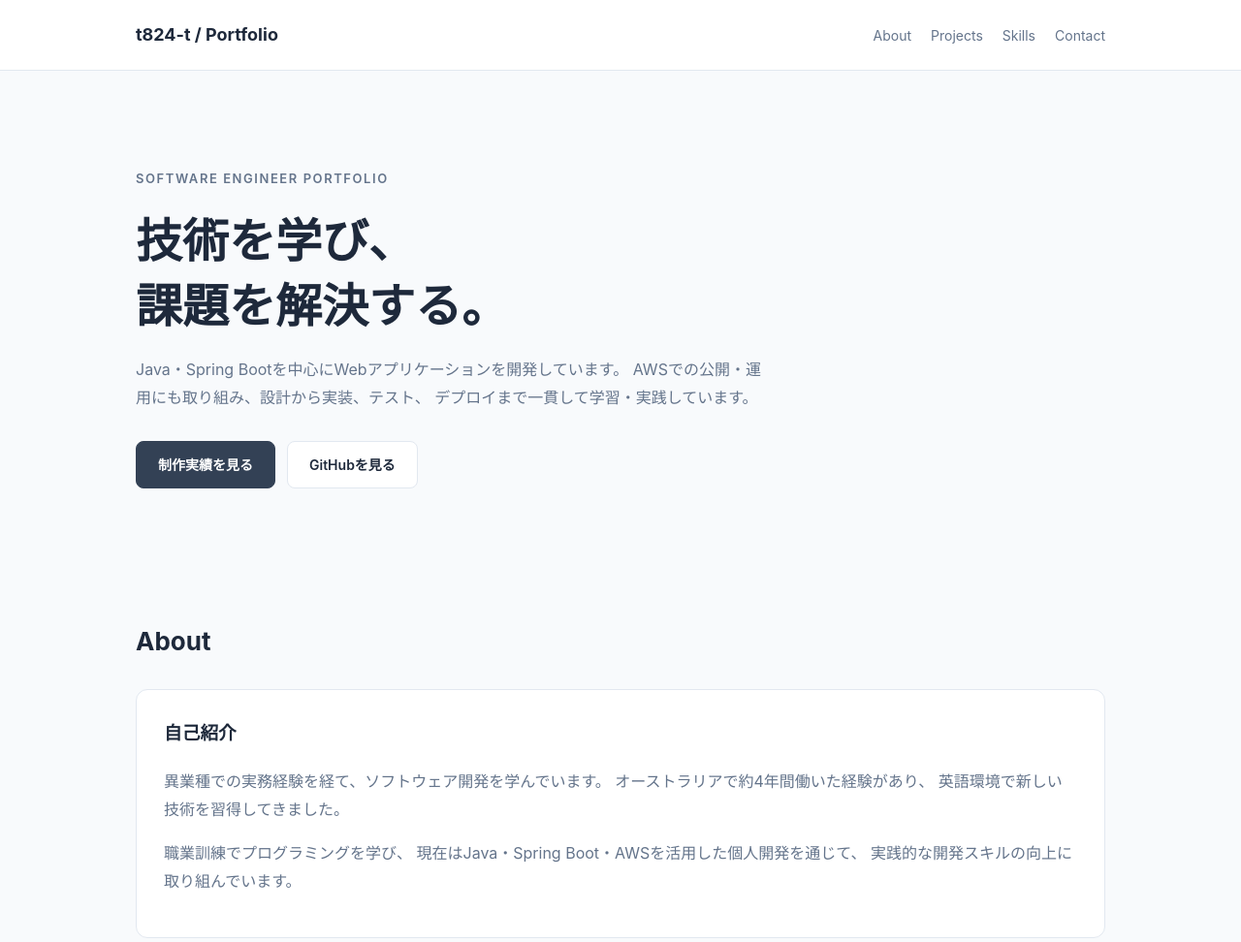
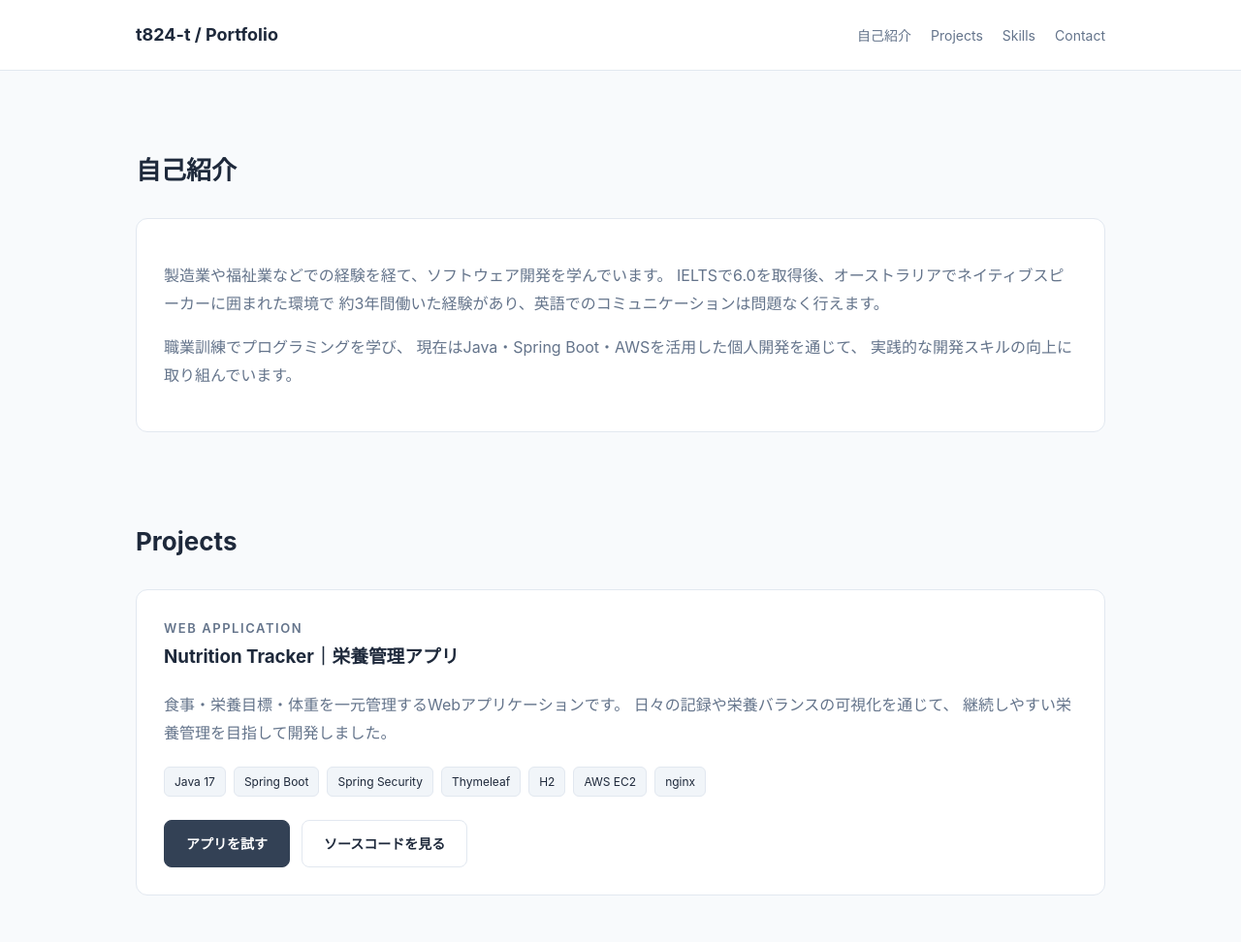
Before and after one commit to t824-t/t824-t.github.io, a plain HTML site: page index.html in a window 1280 px wide. Shown: the top 972 px of the page at 97% size. Drawn offline with Linux system fonts and the light colour scheme.

Commit message:
Update index.html

```diff
--- a/index.html
+++ b/index.html
@@ -17,7 +17,6 @@
     }
 
     * { box-sizing: border-box; }
-
     html { scroll-behavior: smooth; }
 
     body {
@@ -67,9 +66,12 @@
       color: var(--muted);
     }
 
-    .hero {
-      padding: 100px 0 90px;
+    h2 {
+      font-size: 26px;
+      margin: 0 0 25px;
     }
+
+    h3 { margin-top: 0; }
 
     .eyebrow {
       color: var(--muted);
@@ -78,51 +80,9 @@
       letter-spacing: 0.12em;
     }
 
-    h1 {
-      font-size: clamp(30px, 5vw, 48px);
-      line-height: 1.4;
-      margin: 18px 0;
-    }
+    section { padding: 45px 0; }
 
-    h2 {
-      font-size: 26px;
-      margin: 0 0 25px;
-    }
-
-    h3 { margin-top: 0; }
-
-    .lead {
-      color: var(--muted);
-      max-width: 650px;
-    }
-
-    .buttons {
-      display: flex;
-      flex-wrap: wrap;
-      gap: 12px;
-      margin-top: 30px;
-    }
-
-    .button {
-      display: inline-block;
-      padding: 11px 22px;
-      border-radius: 8px;
-      text-decoration: none;
-      font-weight: 600;
-      font-size: 14px;
-      border: 1px solid var(--border);
-      background: var(--white);
-    }
-
-    .button.primary {
-      background: var(--accent);
-      border-color: var(--accent);
-      color: white;
-    }
-
-    section {
-      padding: 45px 0;
-    }
+    main { padding-top: 35px; }
 
     .card {
       background: var(--white);
@@ -131,9 +91,7 @@
       padding: 28px;
     }
 
-    .card p {
-      color: var(--muted);
-    }
+    .card p { color: var(--muted); }
 
     .grid {
       display: grid;
@@ -156,13 +114,8 @@
       font-size: 12px;
     }
 
-    .card ul {
-      padding-left: 22px;
-    }
-
-    .card li {
-      margin-bottom: 8px;
-    }
+    .card ul { padding-left: 22px; }
+    .card li { margin-bottom: 8px; }
 
     .project-links {
       display: flex;
@@ -170,6 +123,25 @@
       gap: 12px;
       margin-top: 24px;
     }
+
+    .button {
+      display: inline-block;
+      padding: 11px 22px;
+      border-radius: 8px;
+      text-decoration: none;
+      font-weight: 600;
+      font-size: 14px;
+      border: 1px solid var(--border);
+      background: var(--white);
+    }
+
+    .button.primary {
+      background: var(--accent);
+      border-color: var(--accent);
+      color: white;
+    }
+
+    .button:hover { opacity: 0.85; }
 
     footer {
       border-top: 1px solid var(--border);
@@ -186,12 +158,8 @@
         flex-direction: column;
       }
 
-      .hero { padding: 65px 0; }
-
       .grid { grid-template-columns: 1fr; }
-
       .card { padding: 22px; }
-
       section { padding: 32px 0; }
     }
 
@@ -206,7 +174,7 @@
   <nav class="container" aria-label="メインナビゲーション">
     <a class="logo" href="#">t824-t / Portfolio</a>
     <div class="nav-links">
-      <a href="#about">About</a>
+      <a href="#about">自己紹介</a>
       <a href="#projects">Projects</a>
       <a href="#skills">Skills</a>
       <a href="#contact">Contact</a>
@@ -216,29 +184,13 @@
 
 <main class="container">
 
-  <div class="hero">
-    <div class="eyebrow">SOFTWARE ENGINEER PORTFOLIO</div>
-    <h1>技術を学び、<br>課題を解決する。</h1>
-    <p class="lead">
-      Java・Spring Bootを中心にWebアプリケーションを開発しています。
-      AWSでの公開・運用にも取り組み、設計から実装、テスト、
-      デプロイまで一貫して学習・実践しています。
-    </p>
-    <div class="buttons">
-      <a class="button primary" href="#projects">制作実績を見る</a>
-      <a class="button" href="https://github.com/t824-t"
-         target="_blank" rel="noopener noreferrer">GitHubを見る</a>
-    </div>
-  </div>
-
   <section id="about">
-    <h2>About</h2>
+    <h2>自己紹介</h2>
     <div class="card">
-      <h3>自己紹介</h3>
       <p>
-        異業種での実務経験を経て、ソフトウェア開発を学んでいます。
-        オーストラリアで約4年間働いた経験があり、
-        英語環境で新しい技術を習得してきました。
+        製造業や福祉業などでの経験を経て、ソフトウェア開発を学んでいます。
+        IELTSで6.0を取得後、オーストラリアでネイティブスピーカーに囲まれた環境で
+        約3年間働いた経験があり、英語でのコミュニケーションは問題なく行えます。
       </p>
       <p>
         職業訓練でプログラミングを学び、
@@ -268,23 +220,6 @@
         <span class="tag">AWS EC2</span>
         <span class="tag">nginx</span>
       </div>
-
-      <h4>主な機能</h4>
-      <ul>
-        <li>食事の登録・編集・削除、検索</li>
-        <li>カロリー・PFCの目標管理</li>
-        <li>栄養情報のダッシュボード表示</li>
-        <li>体重記録・推移グラフ</li>
-        <li>ユーザー認証とユーザー別データ管理</li>
-      </ul>
-
-      <h4>工夫した点</h4>
-      <ul>
-        <li>MVC構成による役割分離</li>
-        <li>Spring Securityによる認証・CSRF対策</li>
-        <li>AWS EC2・HTTPSによる公開運用</li>
-        <li>画面表示・セキュリティ関連の自動テスト</li>
-      </ul>
 
       <div class="project-links">
         <a class="button primary"
@@ -328,9 +263,7 @@
   <section id="contact">
     <h2>Contact</h2>
     <div class="card">
-      <p>
-        制作物や開発履歴はGitHubで公開しています。
-      </p>
+      <p>制作物や開発履歴はGitHubで公開しています。</p>
       <a class="button" href="https://github.com/t824-t"
          target="_blank" rel="noopener noreferrer">
         GitHubプロフィール
```
